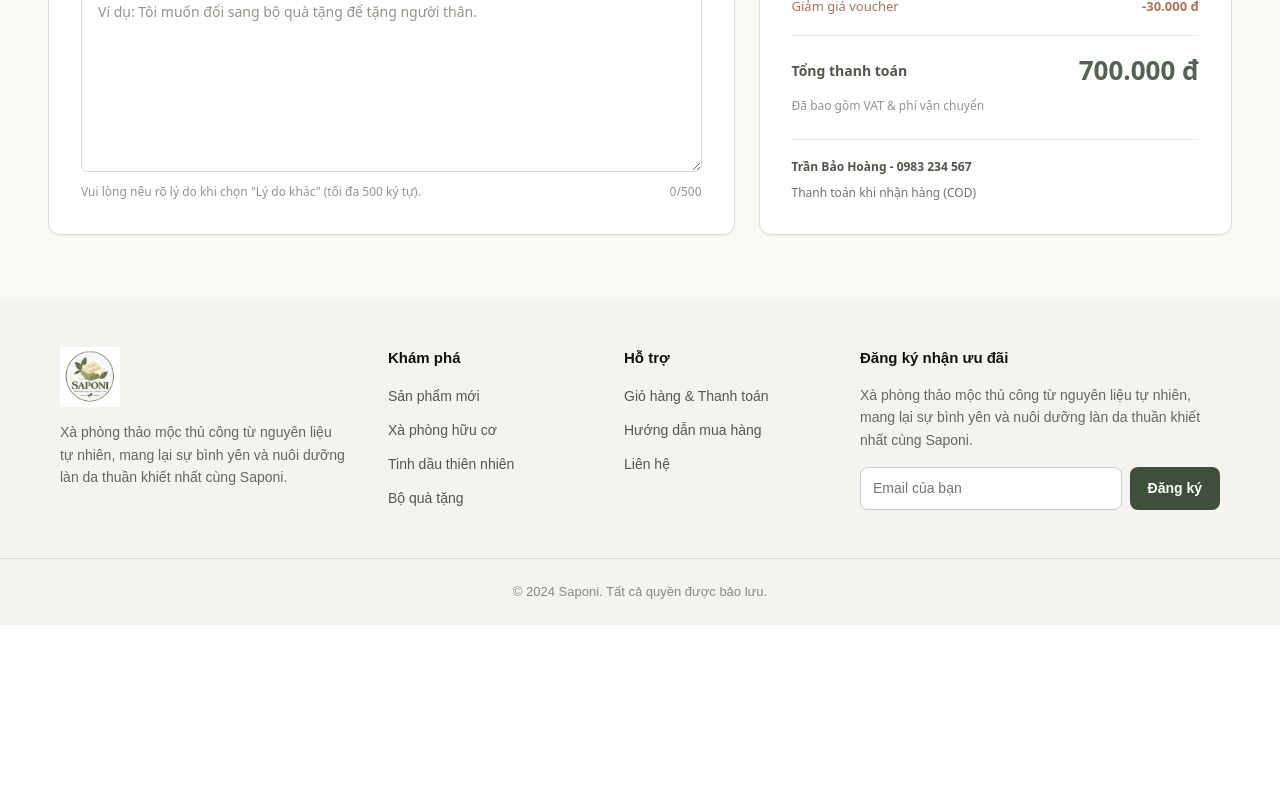
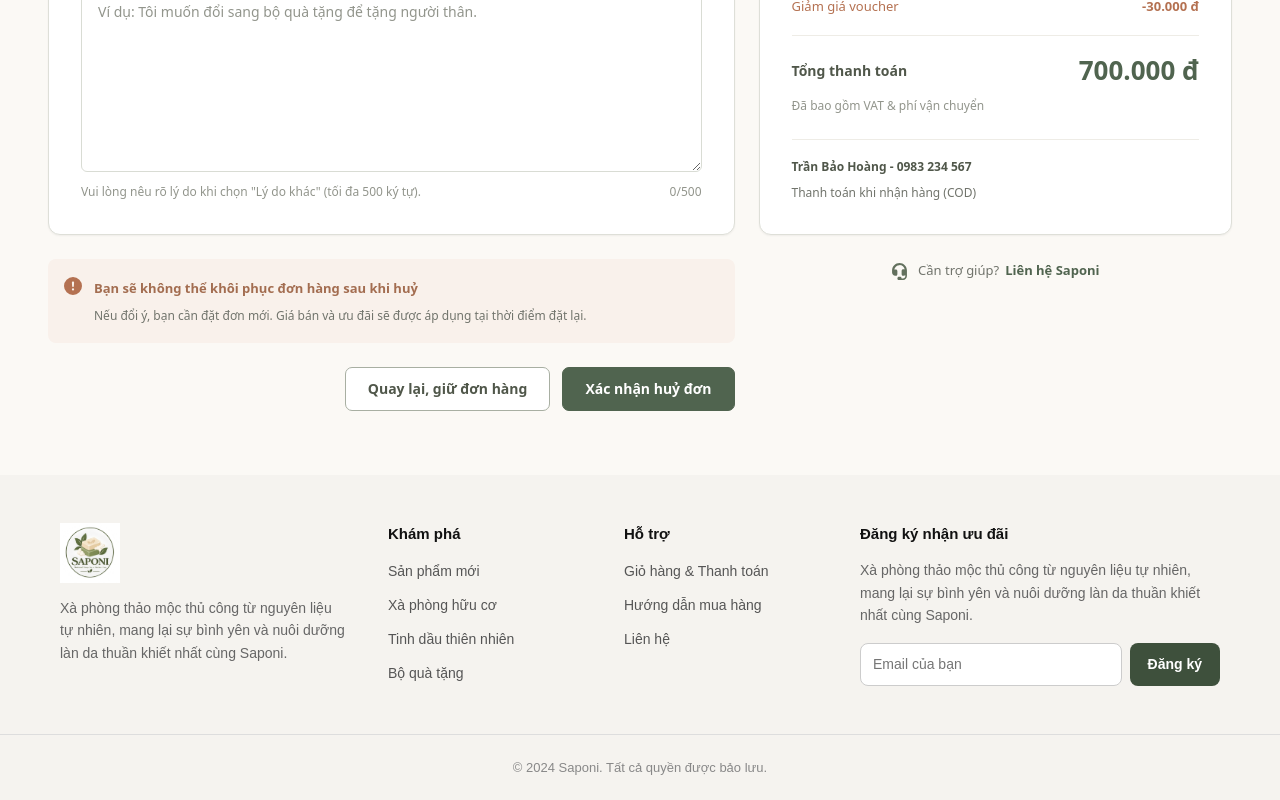
Before and after one commit to 23130087-AnhHan/FrontEnd_BanXaPhong, a React (Vite) app: page /tai-khoan/don-hang/cancel in a window 1280 px wide. Shown: the part 828-1628 px from the top of the page. Before the commit the page ends 1453 px from the top, so only its background shows below. Built offline with nearby package versions, Linux system fonts and the light colour scheme.

Commit message:
feat: Thêm khung xác nhận và lưu ý khi huỷ đơn

```diff
--- a/src/pages/CancelOrder/CancelOrderPage.css
+++ b/src/pages/CancelOrder/CancelOrderPage.css
@@ -86,3 +86,32 @@
   outline: 2px solid #50644f;
   outline-offset: 3px;
 }
+
+.cancel-order-help {
+  display: flex;
+  align-self: start;
+  align-items: center;
+  justify-content: center;
+  gap: 6px;
+  margin: 0;
+  color: #71746c;
+  font-size: 13px;
+  line-height: 1.8;
+}
+
+.cancel-order-help svg {
+  width: 17px;
+  height: 17px;
+  margin-right: 4px;
+  color: #63715e;
+}
+
+.cancel-order-help a {
+  color: #50644f;
+  font-weight: 600;
+  text-decoration: none;
+}
+
+.cancel-order-help a:hover {
+  text-decoration: underline;
+}
--- a/src/pages/CancelOrder/CancelOrderPage.tsx
+++ b/src/pages/CancelOrder/CancelOrderPage.tsx
@@ -1,8 +1,10 @@
-import { Link, useLocation } from 'react-router-dom'
-import { faArrowLeft } from '@fortawesome/free-solid-svg-icons'
+import { Link, useLocation, useNavigate } from 'react-router-dom'
+import { faArrowLeft, faHeadset } from '@fortawesome/free-solid-svg-icons'
 import Icon from '../../components/Icon'
 import CancelReasonForm from './components/CancelReasonForm'
-import CancelOrderSummary, { type CancelOrderDetails } from './components/CancelOrderSummary'
+import CancelOrderSummary from './components/CancelOrderSummary'
+import type { CancelOrderDetails } from './components/CancelOrderSummary'
+import CancelOrderActions from './components/CancelOrderActions'
 import './CancelOrderPage.css'
 
 const previewOrder: CancelOrderDetails = {
@@ -19,21 +21,47 @@ const previewOrder: CancelOrderDetails = {
   customerPhone: '0983 234 567',
   paymentMethod: 'Thanh toán khi nhận hàng (COD)',
   products: [
-    { name: 'Xà phòng Oải hương hữu cơ', weight: '100g', quantity: 2, price: '180.000 đ', total: '360.000 đ' },
-    { name: 'Xà phòng Trà xanh nguyên chất', weight: '200g', quantity: 1, price: '150.000 đ', total: '150.000 đ' },
-    { name: 'Xà phòng Đất sét hoa hồng', weight: '100g', quantity: 1, price: '195.000 đ', total: '195.000 đ' },
+    {
+      name: 'Xà phòng Oải hương hữu cơ',
+      weight: '100g',
+      quantity: 2,
+      price: '180.000 đ',
+      total: '360.000 đ',
+    },
+    {
+      name: 'Xà phòng Trà xanh nguyên chất',
+      weight: '200g',
+      quantity: 1,
+      price: '150.000 đ',
+      total: '150.000 đ',
+    },
+    {
+      name: 'Xà phòng Đất sét hoa hồng',
+      weight: '100g',
+      quantity: 1,
+      price: '195.000 đ',
+      total: '195.000 đ',
+    },
   ],
 }
 
 export default function CancelOrderPage() {
   const location = useLocation()
+  const navigate = useNavigate()
   const order = (location.state as { order?: CancelOrderDetails } | null)?.order ?? previewOrder
+
+  function handleCancelOrder() {
+    navigate('/tai-khoan/don-hang', { state: { cancelledOrderId: order.id } })
+  }
 
   return (
     <div className="cancel-order-page">
       <div className="cancel-order-container">
         <nav className="cancel-order-breadcrumb" aria-label="Đường dẫn">
-          <Link to="/tai-khoan/don-hang"><Icon icon={faArrowLeft} /> Đơn hàng của tôi</Link>
+          <Link to="/tai-khoan/don-hang">
+            <Icon icon={faArrowLeft} />{' '}
+            Đơn hàng của tôi
+          </Link>
           <span aria-hidden="true">/</span>
           <span>#{order.id}</span>
           <span aria-hidden="true">/</span>
@@ -45,8 +73,14 @@ export default function CancelOrderPage() {
           <p>Vui lòng kiểm tra đúng đơn hàng và cho Saponi biết lý do bạn muốn huỷ.</p>
         </div>
         <div className="cancel-order-layout">
-          <CancelReasonForm />
+          <CancelReasonForm onConfirm={handleCancelOrder} />
           <CancelOrderSummary order={order} />
+          <CancelOrderActions />
+          <p className="cancel-order-help">
+            <Icon icon={faHeadset} />
+            Cần trợ giúp?{' '}
+            <Link to="/contact">Liên hệ Saponi</Link>
+          </p>
         </div>
       </div>
     </div>
--- /dev/null
+++ b/src/pages/CancelOrder/components/CancelOrderActions.css
@@ -0,0 +1,69 @@
+.cancel-order-actions {
+  display: grid;
+  align-self: start;
+  gap: 24px;
+}
+
+.cancel-order-warning {
+  display: flex;
+  align-items: flex-start;
+  gap: 12px;
+  padding: 16px;
+  border-radius: 8px;
+  background: #f9f1eb;
+}
+
+.cancel-order-warning > svg {
+  flex-shrink: 0;
+  width: 18px;
+  height: 18px;
+  margin-top: 2px;
+  color: #b47151;
+}
+
+.cancel-order-warning strong {
+  color: #a36d50;
+  font-size: 13px;
+  font-weight: 600;
+}
+
+.cancel-order-warning p {
+  margin: 6px 0 0;
+  color: #71746c;
+  font-size: 12px;
+  line-height: 1.8;
+}
+
+.cancel-order-buttons {
+  display: flex;
+  align-items: center;
+  justify-content: flex-end;
+  gap: 12px;
+}
+
+.cancel-order-buttons a,
+.cancel-order-buttons button {
+  display: inline-flex;
+  align-items: center;
+  justify-content: center;
+  min-height: 44px;
+  padding: 10px 22px;
+  border: 1px solid #a8afa2;
+  border-radius: 7px;
+  background: #fff;
+  color: #50574a;
+  font-size: 14px;
+  font-weight: 600;
+  text-decoration: none;
+  cursor: pointer;
+}
+
+.cancel-order-buttons button {
+  border-color: #50644f;
+  background: #50644f;
+  color: #fff;
+}
+
+.cancel-order-buttons :is(a, button):hover {
+  opacity: 0.85;
+}
--- /dev/null
+++ b/src/pages/CancelOrder/components/CancelOrderActions.tsx
@@ -0,0 +1,29 @@
+import { Link } from 'react-router-dom'
+import { faCircleExclamation } from '@fortawesome/free-solid-svg-icons'
+import Icon from '../../../components/Icon'
+import './CancelOrderActions.css'
+
+export default function CancelOrderActions() {
+  return (
+    <div className="cancel-order-actions">
+      <div className="cancel-order-warning">
+        <Icon icon={faCircleExclamation} />
+        <div>
+          <strong>Bạn sẽ không thể khôi phục đơn hàng sau khi huỷ</strong>
+          <p>
+            Nếu đổi ý, bạn cần đặt đơn mới. Giá bán và ưu đãi sẽ được áp dụng tại thời điểm đặt lại.
+          </p>
+        </div>
+      </div>
+      <div className="cancel-order-buttons">
+        <Link to="/tai-khoan/don-hang">Quay lại, giữ đơn hàng</Link>
+        <button
+          type="submit"
+          form="cancel-order-form"
+        >
+          Xác nhận huỷ đơn
+        </button>
+      </div>
+    </div>
+  )
+}
```
